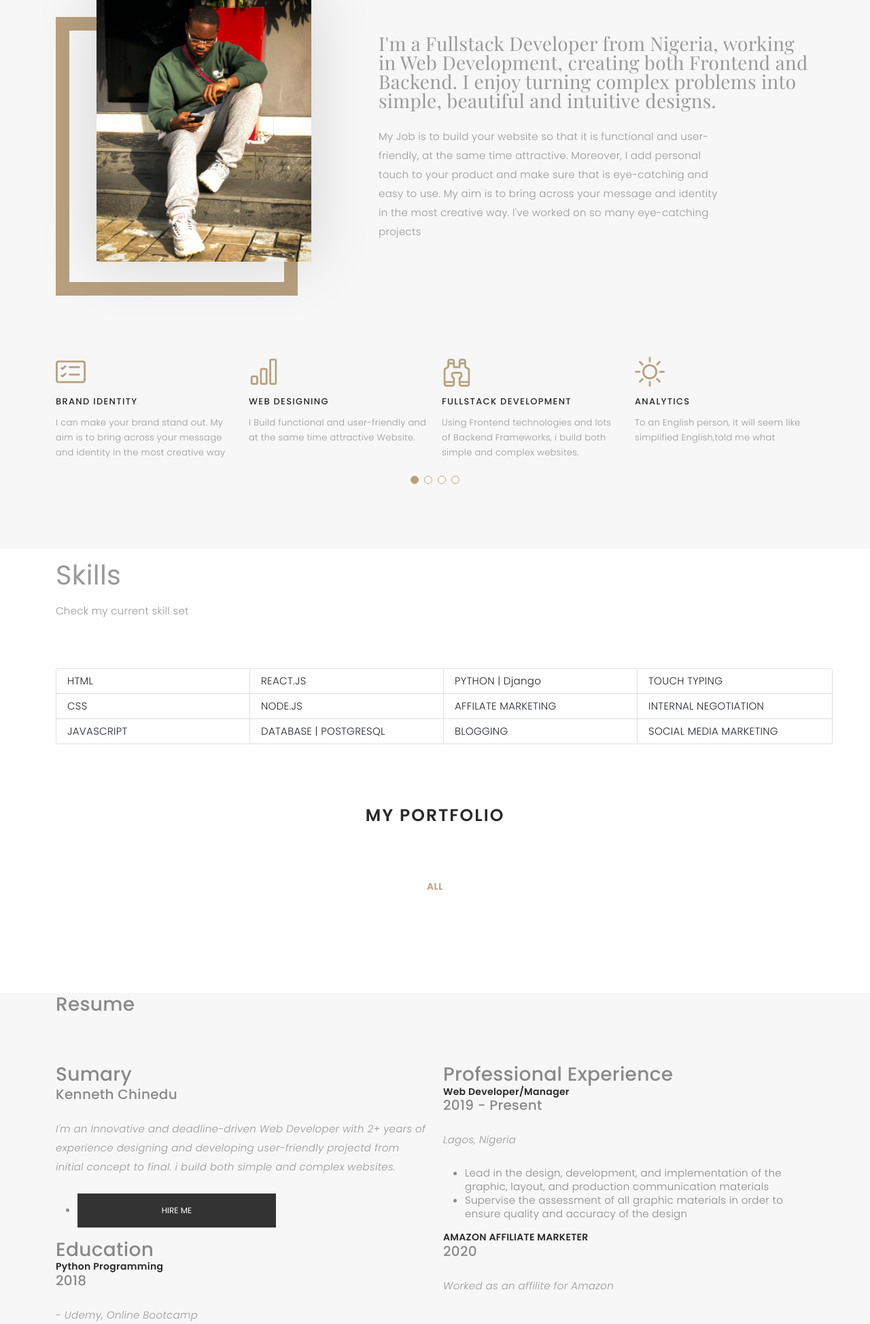
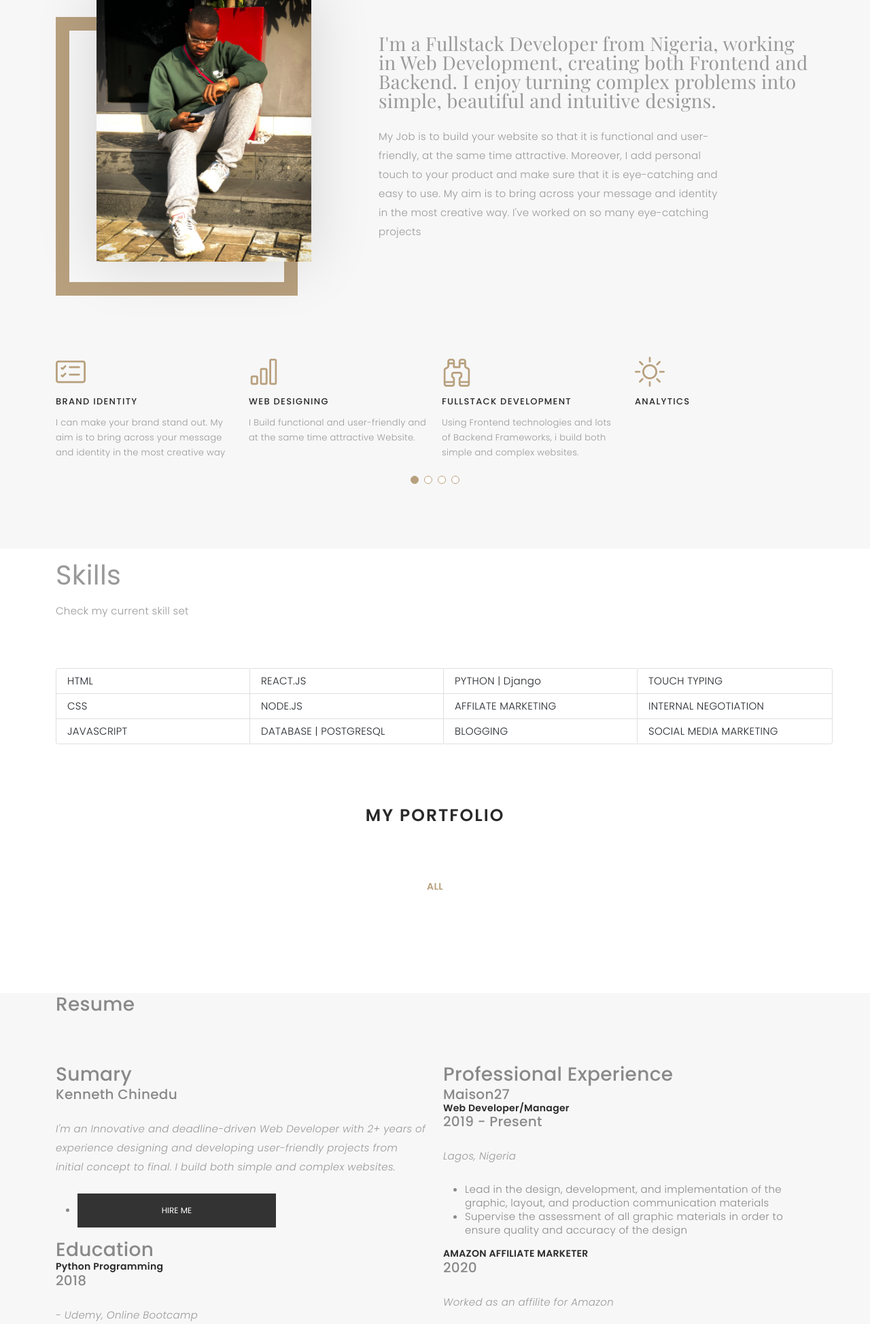
Before and after one commit to kenncofficial/portfolio, a Django app: page / in a window 1280 px wide. Shown: the part 895-2843 px from the top of the page at 68% size. Run offline with Django 3.2, Linux system fonts and the light colour scheme; data comes from the database, SQL or seed files in the repository; some libraries are stand-ins or nearby versions; some web fonts are replaced.

Commit message:
new commit

```diff
--- a/portfolio/templates/index.html
+++ b/portfolio/templates/index.html
@@ -98,7 +98,7 @@
             <div class="about-descr">
 
               <p class="p-heading">I'm a Fullstack Developer from Nigeria, working in Web Development, creating both Frontend and Backend. I enjoy turning complex problems into simple, beautiful and intuitive designs.</p>
-              <p class="separator">My Job is to build your website so that it is functional and user-friendly, at the same time attractive. Moreover, I add personal touch to your product and make sure that is eye-catching and easy to use. My aim is to bring across your message and identity in the most creative way. I've worked on so many eye-catching projects</p>
+              <p class="separator">My Job is to build your website so that it is functional and user-friendly, at the same time attractive. Moreover, I add personal touch to your product and make sure that it is eye-catching and easy to use. My aim is to bring across your message and identity in the most creative way. I've worked on so many eye-catching projects</p>
 
             </div>
 
@@ -142,7 +142,7 @@
               <div class="services-block">
                 <i class="bi bi-brightness-high"></i>
                 <span>Analytics</span>
-                <p class="separator">To an English person, it will seem like simplified English,told me what </p>
+
               </div>
             </div><!-- End testimonial item -->
 
@@ -274,7 +274,7 @@
             <h3 class="resume-title">Sumary</h3>
             <div class="resume-item pb-0">
               <h5>Kenneth Chinedu</h5>
-              <p><em>I'm an Innovative and deadline-driven Web Developer with 2+ years of experience designing and developing user-friendly projectd from initial concept to final.  i build both simple and complex websites.</em></p>
+              <p><em>I'm an Innovative and deadline-driven Web Developer with 2+ years of experience designing and developing user-friendly projects from initial concept to final. I build both simple and complex websites.</em></p>
               <ul>
                 <li> <a href="https://www.tidio.com/talk/dyr7shmtm91pmmjrtzfgjymesobojzen"><input class="btn btn-defeault btn-send" value="Hire mE"></a></li>
 
@@ -291,13 +291,12 @@
               <h4>Front-End & Back-End Web Development</h4>
               <h5>2019 - 2020</h5>
               <p><em>- Udemy, Online Bootcamp</em></p>
-
-
             </div>
           </div>
           <div class="col-lg-6" data-aos="fade-up" data-aos-delay="100">
             <h3 class="resume-title">Professional Experience</h3>
             <div class="resume-item">
+              <h5>Maison27</h5>
               <h4>Web Developer/Manager</h4>
               <h5>2019 - Present</h5>
               <p><em>Lagos, Nigeria</em></p>
--- a/portfolio/templates/portfolio-details.html
+++ b/portfolio/templates/portfolio-details.html
@@ -34,11 +34,11 @@
                 </div>
 
                 <div class="swiper-slide">
-                  <img src="assets/img/portfolio/portfolio-details-2.jpg" alt="">
+                  <img src="{{ portfolio_post.image2.url }}" alt="">
                 </div>
 
                 <div class="swiper-slide">
-                  <img src="assets/img/portfolio/portfolio-details-3.jpg" alt="">
+                  <img src="{{ portfolio_post.image3.url }}" alt="">
                 </div>
 
               </div>
```
